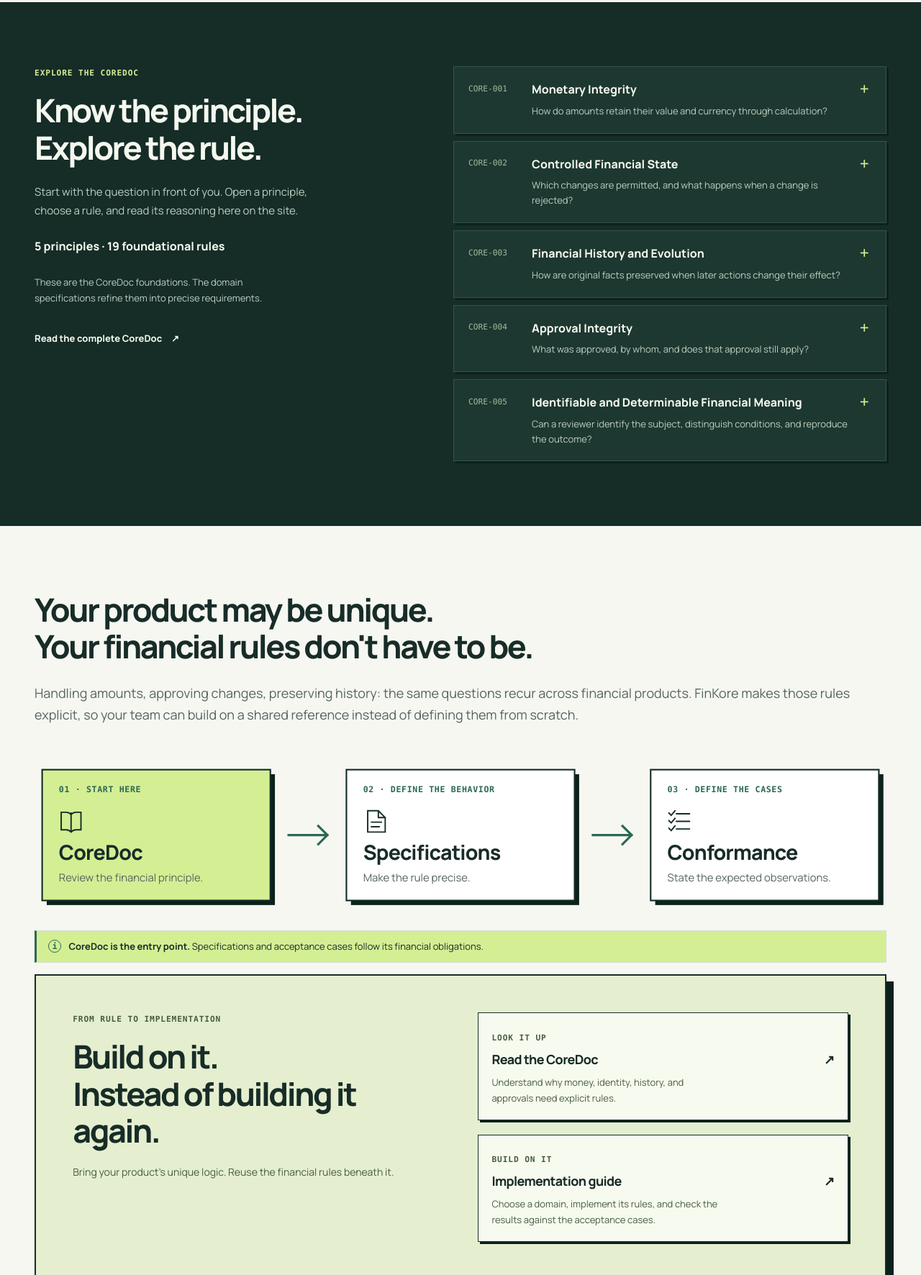
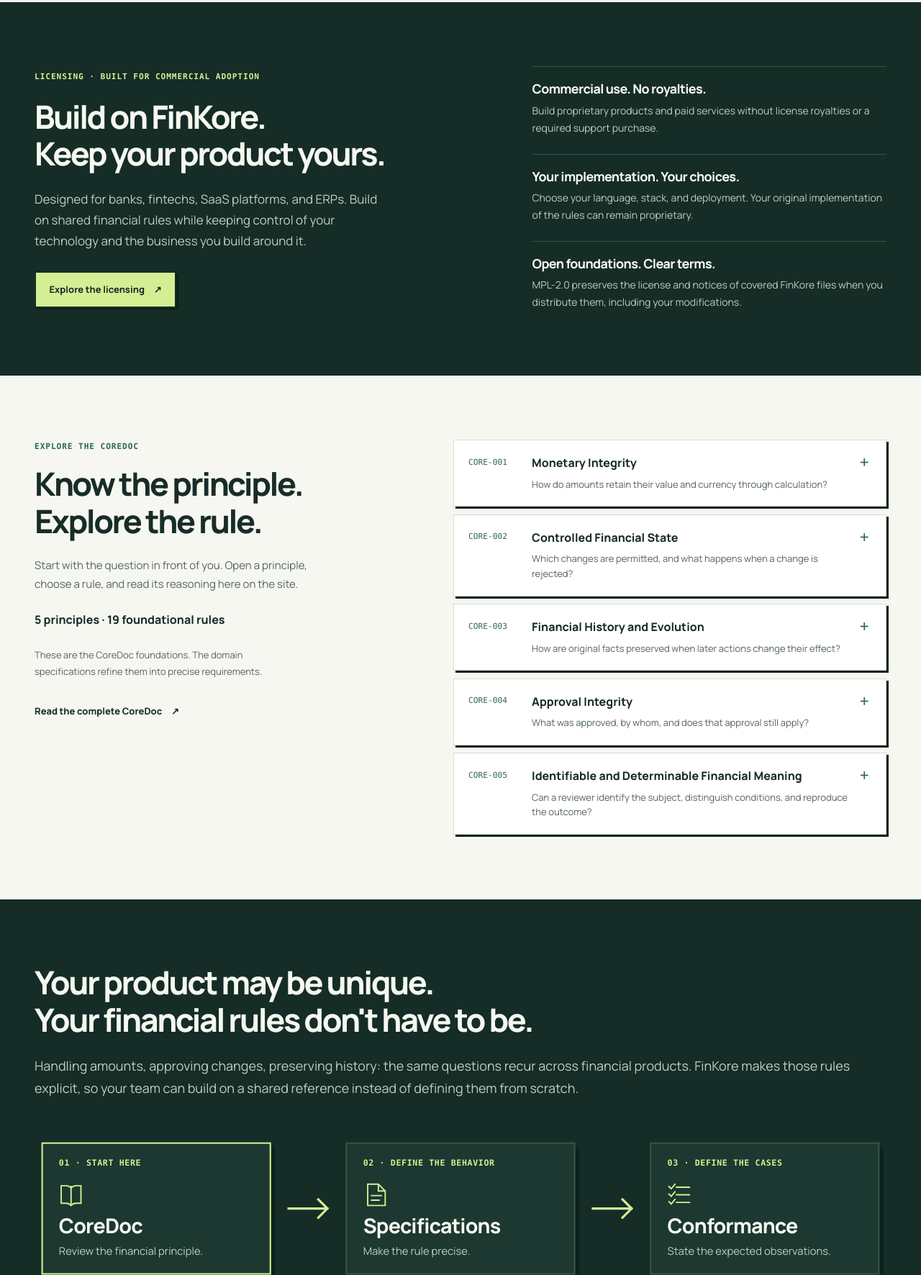
Before and after one commit to willgittens/FinKore, a website: page learn/index.html in a window 1280 px wide. Shown: the part 731-2503 px from the top of the page at 72% size. Drawn offline with Linux system fonts and the light colour scheme.

Commit message:
Licensing Page Correction + Learn Page Licensing Session

```diff
--- a/learn/css/coredoc.css
+++ b/learn/css/coredoc.css
@@ -1,17 +1,12 @@
 /* SPDX-License-Identifier: MPL-2.0 */
 /* CoreDoc discovery and reading share the home page's palette and hard shadows. */
 .core-explorer, .founder {
-  --ink: #f5f8ef;
-  --muted: #bdcfc2;
-  --accent: #d4ee94;
-  --line: #365348;
-  --surface: #1d3830;
-  background: var(--dark);
+  background: var(--paper);
   color: var(--ink);
 }
 .core-explorer-layout, .founder-layout { display: grid; grid-template-columns: minmax(0, 0.9fr) minmax(0, 1.1fr); gap: clamp(3rem, 7vw, 7rem); align-items: start; }
-.core-explorer .eyebrow, .founder .eyebrow { color: var(--lime); }
-.core-explorer :focus-visible, .founder :focus-visible { outline-color: var(--lime); }
+.core-explorer .eyebrow, .founder .eyebrow { color: var(--accent); }
+.core-explorer :focus-visible, .founder :focus-visible { outline-color: var(--accent); }
 .core-explorer .section-heading > .core-index-count { color: var(--ink); font-weight: 750; font-size: 1rem; }
 .core-explorer .section-heading > .core-index-note { font-size: 0.8125rem; }
 .core-explorer .text-link { margin-top: 1.25rem; }
@@ -19,13 +14,13 @@
 .core-index-item { border: 1px solid var(--line); background: var(--surface); box-shadow: var(--shadow-control); }
 .core-index-item summary { display: grid; grid-template-columns: 4.5rem minmax(0, 1fr) 1rem; align-items: start; gap: 1rem; padding: 1.25rem; cursor: pointer; list-style: none; }
 .core-index-item summary::-webkit-details-marker, .core-mobile-index > summary::-webkit-details-marker { display: none; }
-.core-index-item:hover, .core-index-item[open] { border-color: #92b273; }
-.core-index-item summary:hover { background: #28473b; }
-.core-index-item[open] > summary { background: #28473b; border-bottom: 1px solid var(--line); }
-.core-index-number { padding-top: 0.15rem; color: #a0bb9f; font: 0.7rem/1.5 var(--mono); }
+.core-index-item:hover, .core-index-item[open] { border-color: var(--accent); }
+.core-index-item summary:hover { background: var(--paper); }
+.core-index-item[open] > summary { background: var(--paper); border-bottom: 1px solid var(--line); }
+.core-index-number { padding-top: 0.15rem; color: var(--accent); font: 0.7rem/1.5 var(--mono); }
 .core-index-title { font-size: 1rem; line-height: 1.4; font-weight: 750; }
 .core-index-question { display: block; margin-top: 0.5rem; color: var(--muted); font-size: 0.8125rem; line-height: 1.6; font-weight: 400; }
-.core-index-toggle { color: var(--lime); font: 1.3rem/1 var(--mono); }
+.core-index-toggle { color: var(--accent); font: 1.3rem/1 var(--mono); }
 .core-index-item[open] .core-index-toggle { transform: rotate(45deg); }
 .core-index-body { padding: 1.25rem; }
 .core-principle-link { display: inline-block; margin-bottom: 0.9rem; color: var(--accent); font-size: 0.8125rem; font-weight: 700; }
--- a/learn/css/styles.css
+++ b/learn/css/styles.css
@@ -219,7 +219,7 @@ h3 {
 
 .hero {
   padding-top: clamp(3rem, 6vw, 5rem);
-  background: radial-gradient(ellipse at 88% 14%, #dce9cdad, transparent 44%), var(--paper);
+  background: var(--paper);
 }
 
 .hero-layout {
@@ -494,7 +494,67 @@ code {
   font-size: 0.8125rem;
 }
 
-/* The founder profile shares the CoreDoc section's grid and dark palette. */
+/* Dark sections alternate with the hero, CoreDoc index, and founder profile. */
+.licensing, #how-it-works {
+  --ink: #f5f8ef;
+  --muted: #bdcfc2;
+  --accent: #d4ee94;
+  --line: #365348;
+  --surface: #1d3830;
+  background: var(--dark);
+  color: var(--ink);
+}
+
+.licensing :focus-visible, #how-it-works :focus-visible {
+  outline-color: var(--accent);
+}
+
+.licensing-layout {
+  display: grid;
+  grid-template-columns: minmax(0, 1.1fr) minmax(0, 0.9fr);
+  align-items: center;
+  gap: clamp(2.5rem, 7vw, 7rem);
+}
+
+.licensing .eyebrow {
+  margin-bottom: 1.25rem;
+  color: var(--accent);
+}
+
+.licensing h2 {
+  max-width: 20ch;
+}
+
+.licensing-description {
+  max-width: 48ch;
+  margin-top: 1.5rem;
+  font-size: 1.0625rem;
+  color: var(--muted);
+}
+
+.licensing-copy > .button {
+  margin-top: 1.75rem;
+}
+
+.licensing-benefits {
+  display: grid;
+  gap: 1.5rem;
+  padding: 0;
+  list-style: none;
+}
+
+.licensing-benefits li {
+  padding-top: 1.25rem;
+  border-top: 1px solid var(--line);
+}
+
+.licensing-benefits p {
+  margin-top: 0.5rem;
+  font-size: 0.875rem;
+  color: var(--muted);
+}
+
+/* The founder profile shares the CoreDoc section's grid and light palette. */
 .founder {
   border-top: 1px solid var(--line);
 }
@@ -529,7 +589,7 @@ code {
 }
 
 .founder-initials {
-  color: var(--lime);
+  color: var(--accent);
   font-size: clamp(3.5rem, 6vw, 5rem);
   font-weight: 750;
   line-height: 1;
@@ -565,7 +625,7 @@ code {
 .founder-quote {
   margin: 1.75rem 0 0;
   padding: 1.25rem;
-  border-left: 3px solid var(--lime);
+  border-left: 3px solid var(--accent);
   background: var(--surface);
   font-size: 1rem;
 }
@@ -598,10 +658,10 @@ code {
 }
 
 .flow-shadow { fill: var(--shadow-ink); }
-.flow-node { fill: var(--surface); stroke: var(--dark); stroke-width: 2; }
-.flow-node-entry { fill: var(--lime); }
+.flow-node { fill: var(--surface); stroke: var(--line); stroke-width: 2; }
+.flow-node-entry { stroke: var(--accent); }
 .flow-step { fill: var(--accent); font-family: var(--mono); font-size: 11px; font-weight: 600; letter-spacing: 0.6px; }
-.flow-icon { fill: none; stroke: var(--dark); stroke-width: 1.8; stroke-linecap: square; stroke-linejoin: miter; }
+.flow-icon { fill: none; stroke: var(--accent); stroke-width: 1.8; stroke-linecap: square; stroke-linejoin: miter; }
 .flow-title { fill: var(--ink); font-size: 27px; font-weight: 750; letter-spacing: -0.8px; }
 .flow-copy { fill: var(--muted); font-size: 14px; }
 .flow-arrow { fill: none; stroke: var(--accent); stroke-width: 3; stroke-linecap: square; stroke-linejoin: miter; }
@@ -614,7 +674,7 @@ code {
   padding: 0.75rem 1rem;
   border: 1px solid var(--line);
   border-left: 3px solid var(--accent);
-  background: var(--lime);
+  background: var(--surface);
   color: var(--ink);
   font-size: 0.8125rem;
   line-height: 1.5;
@@ -757,14 +817,14 @@ code {
   gap: 3rem;
   margin-top: 1rem;
   padding: clamp(1.5rem, 4vw, 3.5rem);
-  border: 2px solid var(--dark);
+  border: 2px solid var(--line);
   border-radius: 0;
-  background: #e5efcf;
+  background: var(--surface);
   box-shadow: var(--shadow-panel);
 }
 
 .start-panel .eyebrow, .start-panel p:not(.eyebrow) {
-  color: #475d40;
+  color: var(--muted);
 }
 
 .start-heading h2 {
@@ -784,9 +844,9 @@ code {
 .reading-paths a {
   display: block;
   padding: 1.15rem;
-  border: 1px solid var(--dark);
+  border: 1px solid var(--line);
   border-radius: 0;
-  background: #f7faef;
+  background: var(--dark);
   text-decoration: none;
   transition: border-color 160ms ease, background-color 160ms ease;
   box-shadow: var(--shadow-control);
@@ -807,9 +867,9 @@ code {
 }
 
 .reading-paths a:hover {
-  color: var(--dark);
-  border-color: #628747;
-  background: white;
+  color: var(--ink);
+  border-color: var(--accent);
+  background: var(--surface);
 }
 
 .reading-paths a:hover h3 {
@@ -862,6 +922,10 @@ code {
 }
 
 @media (max-width: 56rem) {
+  .licensing-layout {
+    grid-template-columns: minmax(0, 1fr);
+  }
+
   .resource-list {
     gap: 0.75rem;
   }
--- a/learn/index.html
+++ b/learn/index.html
@@ -62,6 +62,31 @@
               </figcaption>
             </figure>
           </div>
+        </div>
+      </section>
+
+      <section class="section licensing" id="licensing" aria-labelledby="licensing-title">
+        <div class="container licensing-layout">
+          <div class="licensing-copy">
+            <p class="eyebrow">Licensing · Built for commercial adoption</p>
+            <h2 id="licensing-title">Build on FinKore.<br />Keep your product yours.</h2>
+            <p class="licensing-description">Designed for banks, fintechs, SaaS platforms, and ERPs. Build on shared financial rules while keeping control of your technology and the business you build around it.</p>
+            <a class="button" href="../LICENSING.md">Explore the licensing <span aria-hidden="true">↗</span></a>
+          </div>
+          <ul class="licensing-benefits" aria-label="Licensing benefits">
+            <li>
+              <h3>Commercial use. No royalties.</h3>
+              <p>Build proprietary products and paid services without license royalties or a required support purchase.</p>
+            </li>
+            <li>
+              <h3>Your implementation. Your choices.</h3>
+              <p>Choose your language, stack, and deployment. Your original implementation of the rules can remain proprietary.</p>
+            </li>
+            <li>
+              <h3>Open foundations. Clear terms.</h3>
+              <p>MPL-2.0 preserves the license and notices of covered FinKore files when you distribute them, including your modifications.</p>
+            </li>
+          </ul>
         </div>
       </section>
 
```
Also changed, not shown: LICENSING.md (+40 -12 lines).
